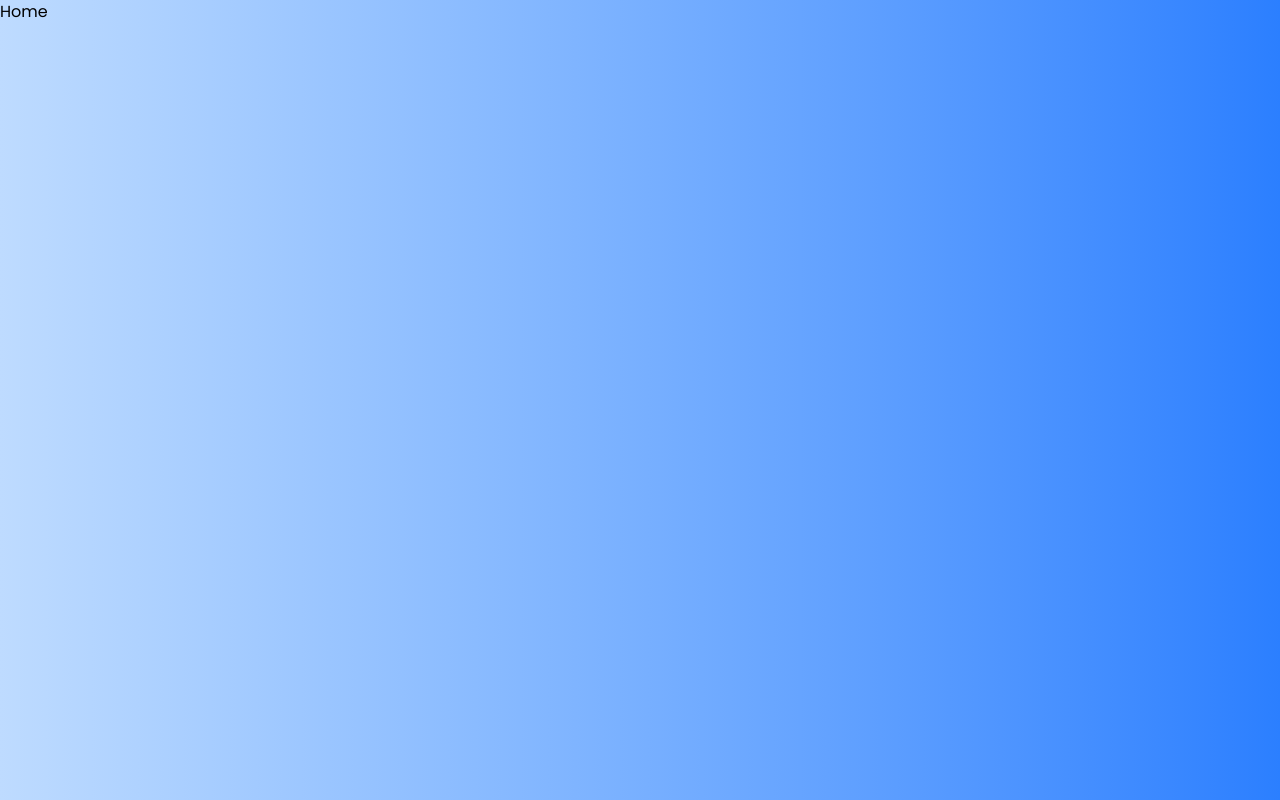
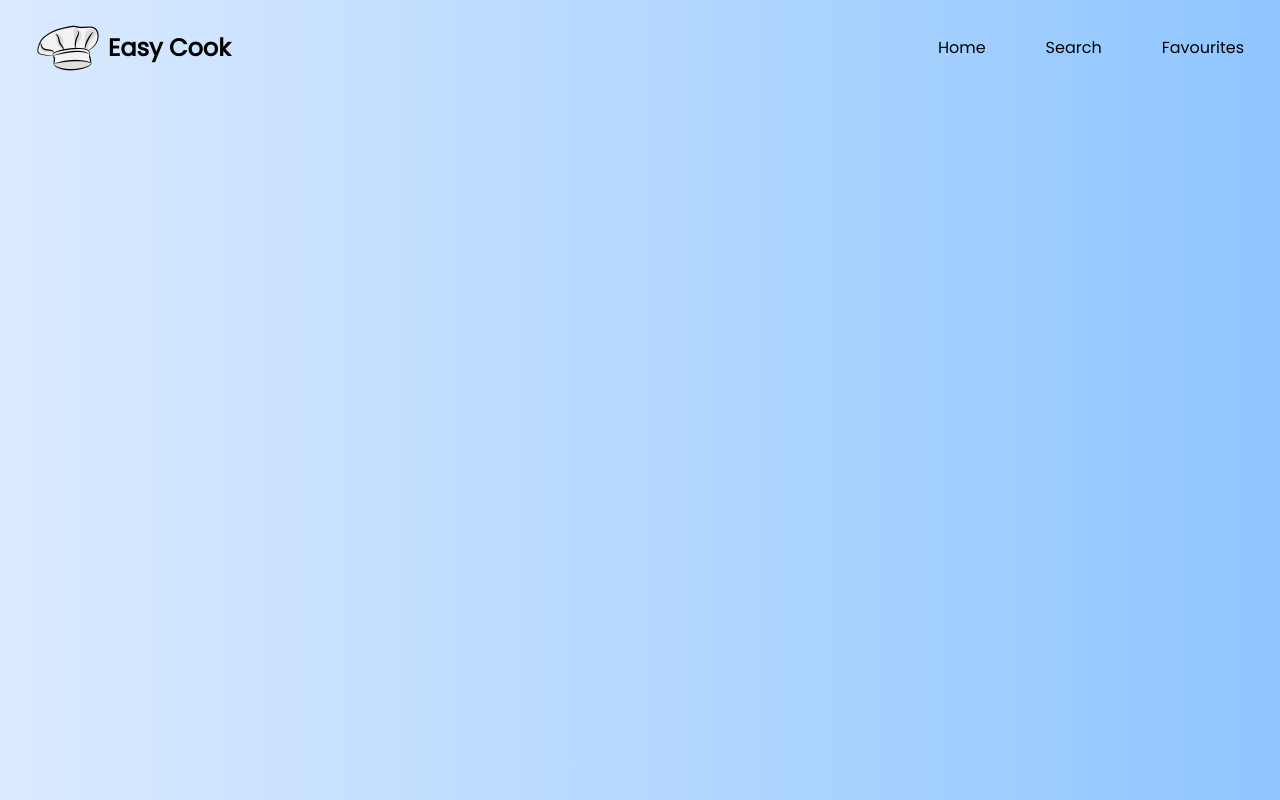
Before and after one commit to JohnBrittoV/cooking-recipe-website, a React (Vite) app: page / in a window 1280 px wide. Built offline with nearby package versions, Linux system fonts and the light colour scheme; the HTML template or start-up script is replaced by a standard one.

Commit message:
feat: responsive header component added to each page

```diff
--- a/src/components/Header.jsx
+++ b/src/components/Header.jsx
@@ -1,5 +1,53 @@
+import logo from '../assets/chef-hat.png';
+import menu from '../assets/menu-icon.svg';
+import { Link } from 'react-router-dom';
+import { useState } from 'react';
+
 export const Header = () => {
+
+    const [open, setOpen] = useState(false);
+    const handleClose = () => setOpen(false);
+
     return(
-        <div>Header</div>
+        <div className='w-full overflow-x-hidden'>
+
+            <nav className='flex items-center justify-between p-4'>
+
+                <div className='flex items-center gap-2 mx-5'>
+
+                    <img src={logo} alt="logo"
+                         className='h-12 sm:h-14 lg:h-16 w-auto'/>
+
+                    <h3 className='text-lg sm:text-xl
+                        md:text-2xl font-semibold'>Easy Cook</h3>
+                </div>
+
+                <div className='hidden md:flex gap-15
+                     text-sm lg:text-base font-medium mx-5'>
+
+                    <Link to={'/'} onClick={handleClose}>Home</Link>
+                    <Link to={'/search'} onClick={handleClose}>Search</Link>
+                    <Link to={'/favourites'} onClick={handleClose}>Favourites</Link>
+
+                </div>
+
+                <button className='md:hidden w-6' onClick={() => setOpen(!open)}>
+                    <img src={menu} alt="menu-icon" />
+                </button>
+
+                <div className={`${open ? 'block' : 'hidden'}
+                     md:hidden flex flex-col justify-center
+                     items-center gap-10 text-xl font-semibold
+                     bg-[#fac400] py-15 rounded-2xl text-white
+                     absolute top-20 left-0 right-0 w-full z-20`}>
+
+                    <Link to={'/'} onClick={handleClose}>Home</Link>
+                    <Link to={'/search'} onClick={handleClose}>Search</Link>
+                    <Link to={'/favourites'} onClick={handleClose}>Favourites</Link>
+
+                </div>
+
+            </nav>
+        </div>
     )
 }
--- a/src/index.css
+++ b/src/index.css
@@ -4,7 +4,7 @@
 @layer base{
   body{
     font-family: var(--font-poppins);
-    @apply bg-gradient-to-r from-blue-200 to-blue-500 min-h-screen;
+    @apply bg-gradient-to-r from-blue-100 to-blue-300 min-h-screen;
   }
 }
 
--- a/src/pages/Favourites.jsx
+++ b/src/pages/Favourites.jsx
@@ -1,5 +1,9 @@
+import { Header } from '../components/Header';
+
 export const Favourites = () => {
     return(
-        <div>Favourites</div>
+        <div>
+            <Header/>
+        </div>
     )
 }
--- a/src/pages/Home.jsx
+++ b/src/pages/Home.jsx
@@ -1,5 +1,9 @@
+import { Header } from '../components/Header';
+
 export const Home = () => {
     return(
-        <div>Home</div>
+        <div>
+            <Header/>
+        </div>
     )
 }
--- a/src/pages/RecipeDetails.jsx
+++ b/src/pages/RecipeDetails.jsx
@@ -1,5 +1,8 @@
+import { Header } from '../components/Header';
 export const RecipeDetails = () => {
     return(
-        <div>Recipe Details</div>
+        <div>
+            <Header/>
+        </div>
     )
 }
--- a/src/pages/SearchRecipe.jsx
+++ b/src/pages/SearchRecipe.jsx
@@ -1,5 +1,8 @@
+import { Header } from '../components/Header'
 export const SearchRecipe = () => {
     return(
-        <div>Search Recipe</div>
+        <div>
+            <Header/>
+        </div>
     )
 }
```
Also changed, not shown: src/assets/chef-hat.png (added), src/assets/menu-icon.svg (added).
